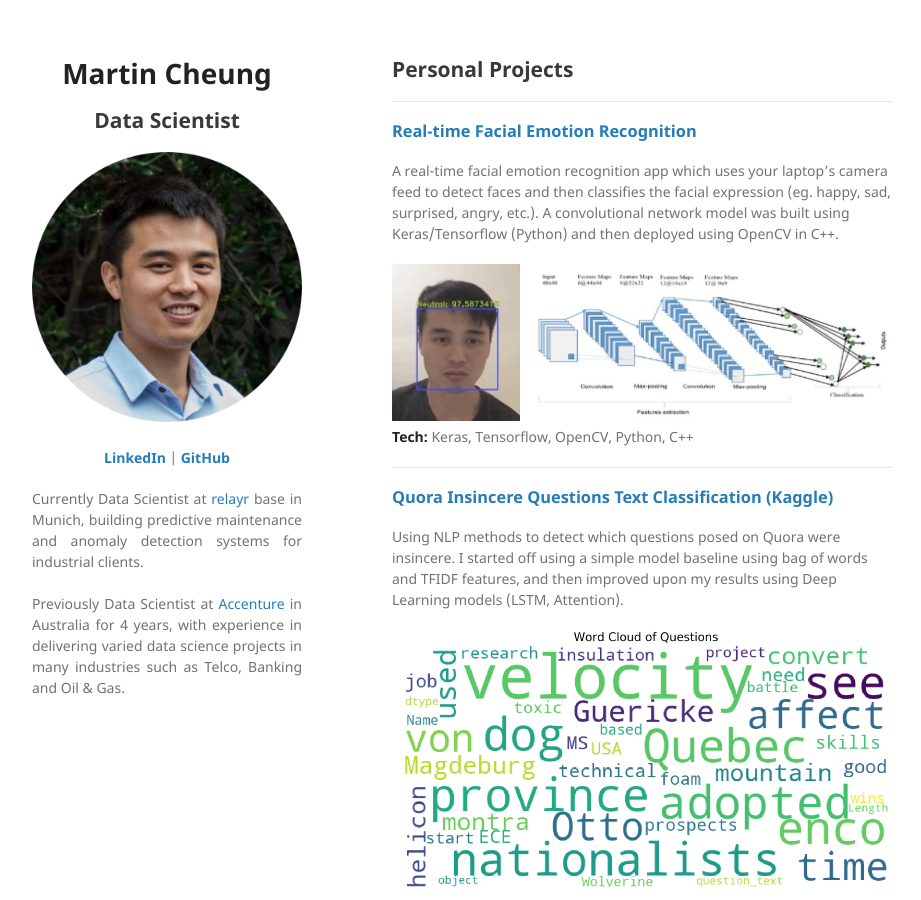
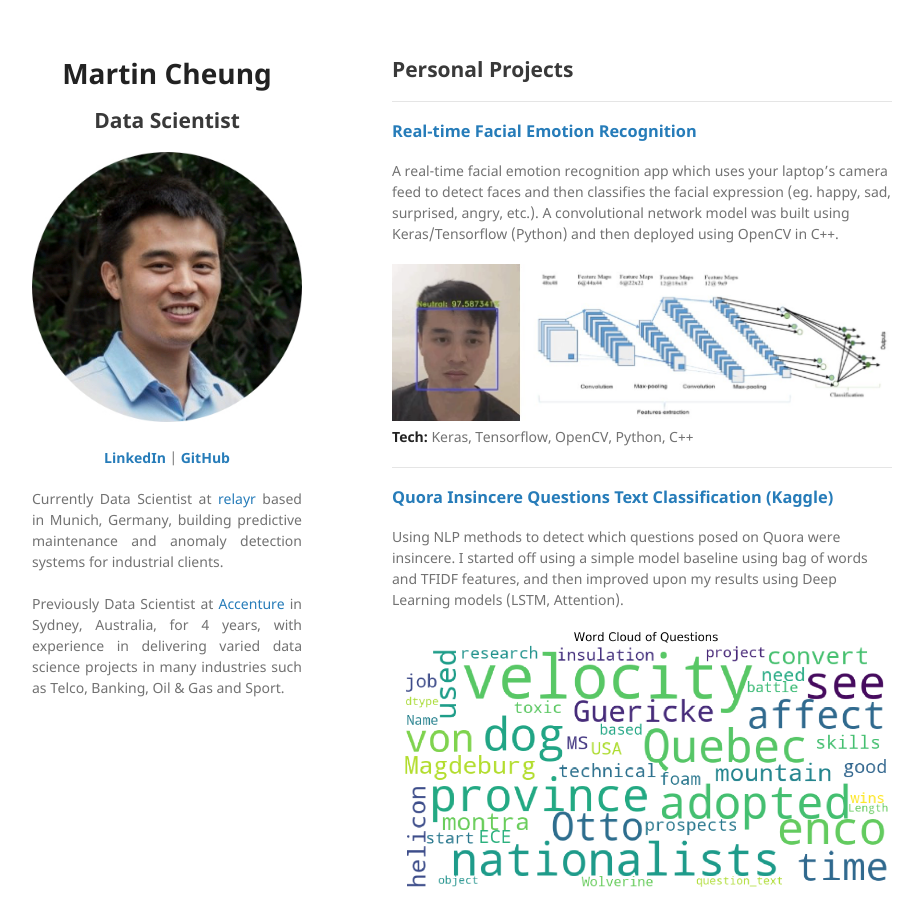
Before and after one commit to martycheung/martycheung.github.io, a Jekyll site: the page built from index.md, in a window 1280 px wide and 900 px high. Shown: the whole window, without its empty margins (178-1099 px from the left). Built offline with Jekyll 4.4.1, drawn with Linux system fonts in a browser that asks for light colours; our own code applies the rules of GitHub Pages for plain Markdown files.

Commit message:
Update description

```diff
--- a/_config.yml
+++ b/_config.yml
@@ -9,9 +9,9 @@ description:
   </p>
 
   <p align="justify">
-  Currently Data Scientist at <a href="https://www.relayr.io">relayr</a> base in Munich, building predictive maintenance and anomaly detection systems for industrial clients.
+  Currently Data Scientist at <a href="https://www.relayr.io">relayr</a> based in Munich, Germany, building predictive maintenance and anomaly detection systems for industrial clients.
   <br><br>
-  Previously Data Scientist at <a href="https://www.accenture.com">Accenture</a> in Australia for 4 years, with experience in delivering varied data science projects in many industries such as Telco, Banking and Oil & Gas.
+  Previously Data Scientist at <a href="https://www.accenture.com">Accenture</a> in Sydney, Australia, for 4 years, with experience in delivering varied data science projects in many industries such as Telco, Banking, Oil & Gas and Sport.
   <br><br>
   </p>
 
```
